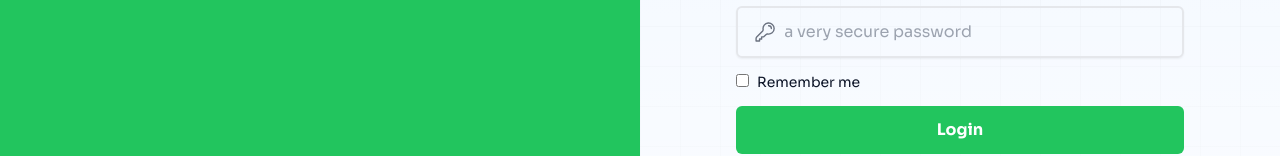
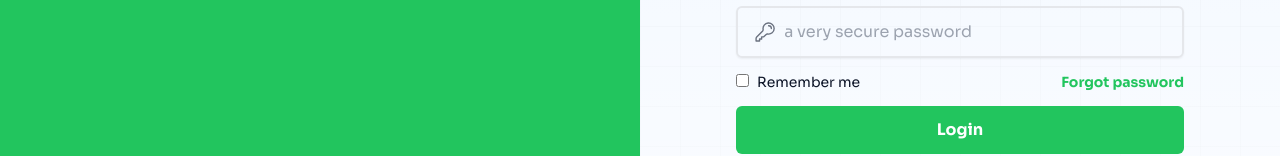
Before and after one commit to fasakinhenry/jobsearch, a React (Vite) app: page /login in a window 1280 px wide. Shown: the part 334-490 px from the top of the page. Built offline with nearby package versions, Linux system fonts and the light colour scheme; some icons are missing.

Commit message:
add: forgot password link

```diff
--- a/src/pages/App/Login.jsx
+++ b/src/pages/App/Login.jsx
@@ -1,7 +1,7 @@
 import { GridBackground } from "./LandingPage";
 import { EnvelopeIcon, KeyIcon } from "@heroicons/react/24/outline";
 import { Link } from "react-router-dom";
-import { Briefcase, } from "iconsax-react";
+import { Briefcase } from "iconsax-react";
 import Google from "../../assets/images/icons/Google.svg";
 
 const Login = () => {
@@ -13,7 +13,7 @@ const Login = () => {
           <div className="flex flex-col flex-grow justify-center items-center text-center gap-3">
             {/* <img src={Google} width={200} height={200} alt="" />
              */}
-            <Briefcase  className="w-60 h-60"/>
+            <Briefcase className="w-60 h-60" />
             <h2 className="text-4xl font-bold">Job search made easy.</h2>
             <p className="text-[1.1rem]">
               Find your dream job with joblier's powerful job search feature.
@@ -47,9 +47,12 @@ const Login = () => {
                 </div>
               </div>
             </div>
-            <div className="mt-3 ">
-              <input type="checkbox" className="cursor-pointer" />
-              <span className="ml-2 text-sm">Remember me</span>
+            <div className="mt-3 flex justify-between items-center">
+              <div>
+                <input type="checkbox" className="cursor-pointer" />
+                <span className="ml-2 text-sm">Remember me</span>
+              </div>
+              <Link to="#" className="text-sm text-green-500 font-bold">Forgot password</Link>
             </div>
             <div className="p-3 mt-3 flex gap-2 hover:bg-green-600 cursor-pointer items-center justify-center bg-green-500 rounded-md text-white font-bold hover:shadow-md">
               <p>Login</p>
```
